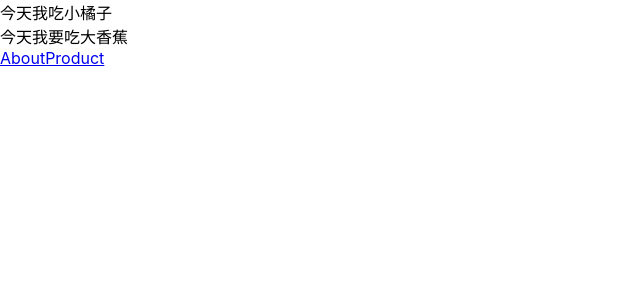
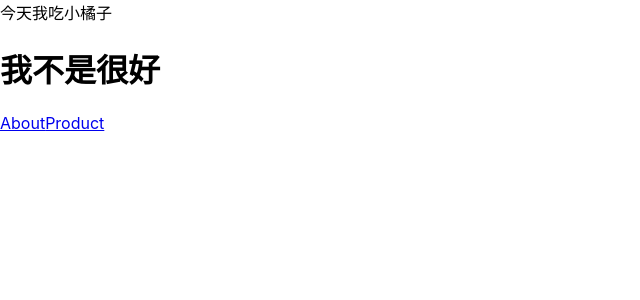
Before and after one commit to andade1996/andade, a React (Create React App) app: page /#/test1 in a window 1280 px wide. Shown: the top 300 px of the page, without its empty margins (0-640 px from the left). Built offline with nearby package versions, Linux system fonts and the light colour scheme.

Commit message:
初步了解Hocks，同时进行一次提交测试

```diff
--- a/src/pages/test1/moudel/Test.js
+++ b/src/pages/test1/moudel/Test.js
@@ -1,66 +1,11 @@
 
-import React, {Component} from 'react';
-import {bindActionCreators} from "redux";
-import {TestFun} from "../../../store/action";
-import {zbc} from "../redux/action";
-import {connect} from "react-redux";
+import React, {Component,useEffect} from 'react';
 
-class Test extends Component {
-    constructor(props) {
-        super(...arguments);
-        this.state = {
-            a:1,
-            b:0
-        };
-    }
-    // getSnapshotBeforeUpdate(prevProps, prevState) {
-    //     console.log(prevProps,prevProps,"吃屎得少年他不夫存在0")
-    // }
-    //
-    // static getDerivedStateFromProps(a,b){
-    //     console.log(a,b,"今天吃个大香蕉l")
-    //     return{
-    //         a:a.data,
-    //         b:a.data
-    //     }
-    //
-    // }
+export default ()=>{
+        useEffect(()=>{
+               document.title='吃个葡萄吧'
+        })
 
-    handleClick=()=>{
-        console.log(this.props,"吃小螃蟹")
-    }
 
-    render() {
-
-        return (
-
-            <div onClick={this.handleClick}>
-                今天我要吃大香蕉
-                {
-                    this.props.arrList&&
-                    this.props.arrList.map((v,i)=>{
-                        return (
-                            <div key={i}>
-                                {v.Address}
-                            </div>
-                        )
-                    })
-                }
-            </div>
-        )
-    }
+        return <h1>我不是很好</h1>
 }
-function mapDispatchToProps(dispatch){
-    return {
-        add:bindActionCreators(TestFun,dispatch),
-        zbc:bindActionCreators(zbc,dispatch)
-    }
-}
-function  mapStateToProps(state){
-    return {//解耦
-        arrList:state.TestReducer.arrList.data,
-        aa2:state.TestReducer.number1
-    }
-}
-
-export default  connect(mapStateToProps,mapDispatchToProps)(Test)
```
